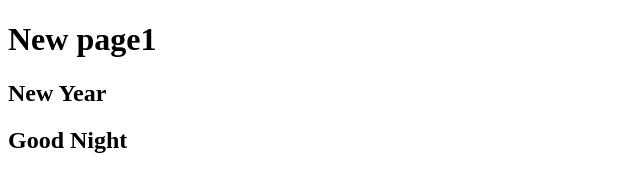
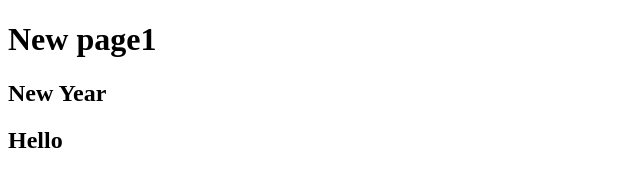
Before and after one commit to samikshatembhurne16/myproject, a plain HTML site: page Desktop/today/page1.html in a window 1280 px wide. Shown: the whole page, without its empty margins (0-640 px from the left). Drawn offline with Linux system fonts and the light colour scheme.

Commit message:
add hello

```diff
--- a/Desktop/today/page1.html
+++ b/Desktop/today/page1.html
@@ -9,6 +9,6 @@
 <body>
     <h1>New page1</h1>
     <h2>New Year</h2>
-    <h2>Good Night</h2>
+    <h2>Hello</h2>
 </body>
 </html>
```
